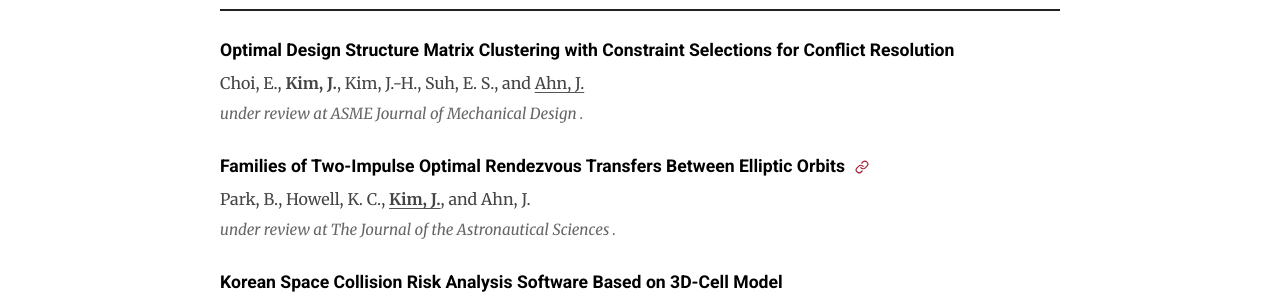
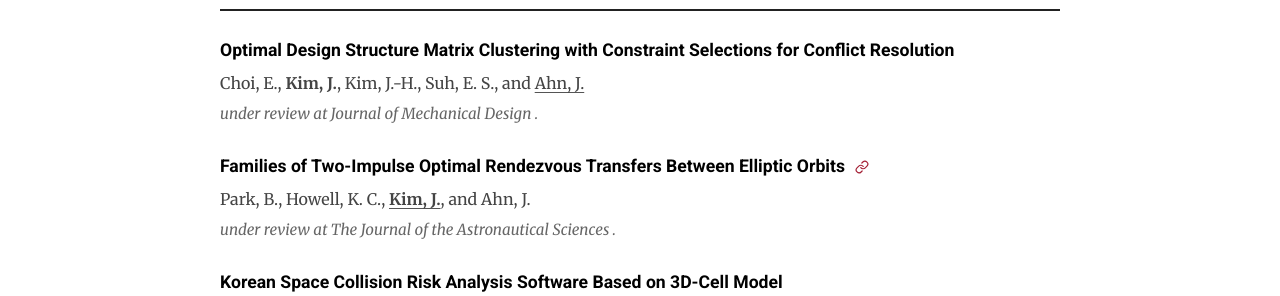
Before and after one commit to jaewoo-space/jaewoo-space.github.io, a Jekyll site: the page built from publications.md, in a window 1280 px wide and 900 px high. Shown: the part 428-724 px from the top of the window. Built offline with Jekyll 4.4.1, drawn with Linux system fonts in a browser that asks for light colours.

Commit message:
'update'

```diff
--- a/_data/publications.yml
+++ b/_data/publications.yml
@@ -41,7 +41,7 @@
 # ==========================================
 - title: "Optimal Design Structure Matrix Clustering with Constraint Selections for Conflict Resolution"
   authors: "Choi, E., <b>Kim, J.</b>, Kim, J.-H., Suh, E. S., and <u>Ahn, J.</u>"
-  venue: "under review at ASME Journal of Mechanical Design"
+  venue: "under review at Journal of Mechanical Design"
   year: 2026
   type: "preprint"
 
```
